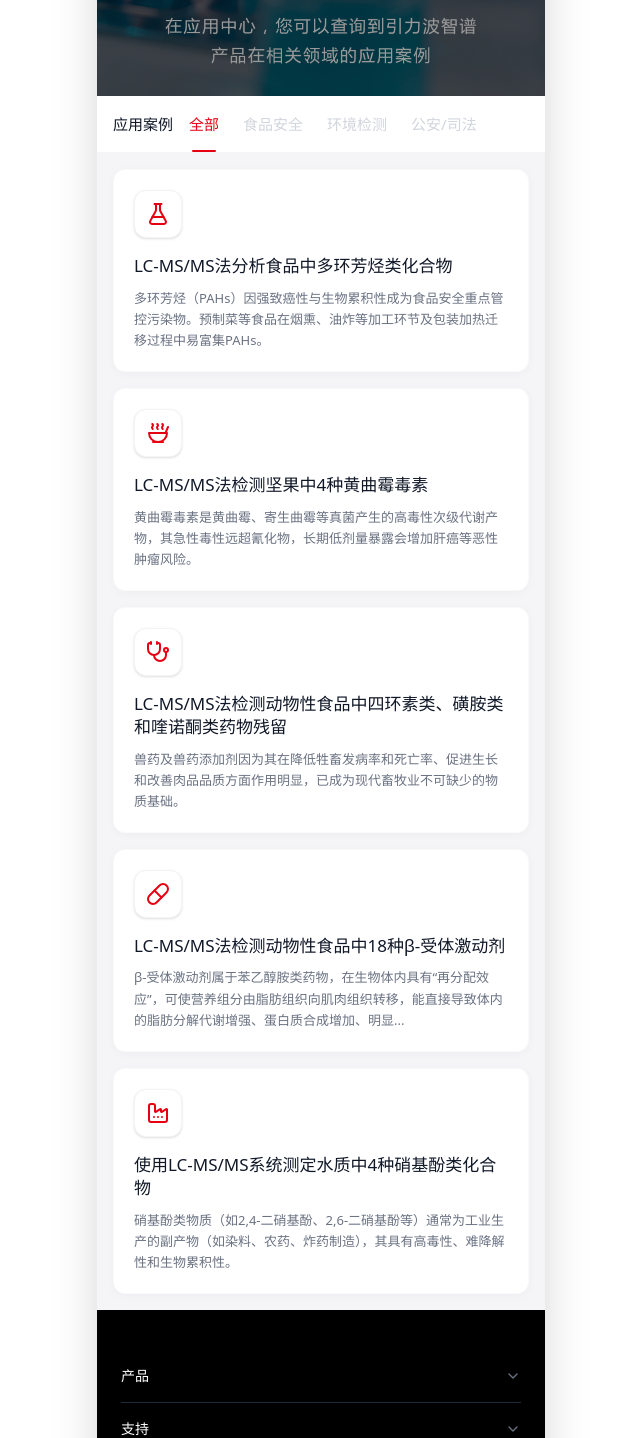
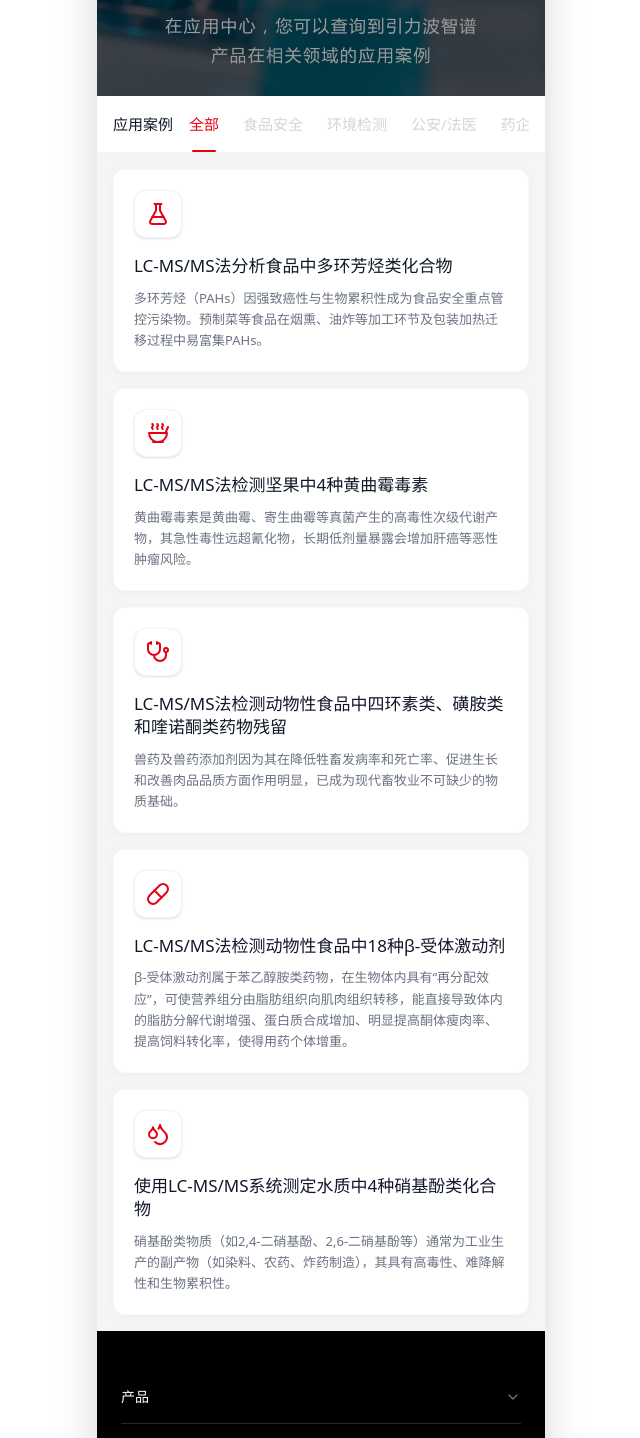
Before and after one commit to gamstek/gamstek-h5, a React (Vite) app: page /cases in a window 1280 px wide. Shown: the part 700-2138 px from the top of the page, without its empty margins (319-959 px from the left). Built offline with nearby package versions, Linux system fonts and the light colour scheme.

Commit message:
feat: 应用案例支持跳转 PDF 并扩充分类数据

```diff
--- a/src/data/config.tsx
+++ b/src/data/config.tsx
@@ -1,4 +1,4 @@
-import { FlaskConical, Soup, Stethoscope, Pill, Factory, LucideIcon } from 'lucide-react';
+import { FlaskConical, Soup, Stethoscope, Pill, Droplets, LucideIcon } from 'lucide-react';
 import React from 'react';
 import homeProductLcmsms from '../assets/home/product-lcmsms.jpg';
 import homeProductFtms from '../assets/home/product-ftms.jpg';
@@ -76,15 +76,16 @@ export const footerLinks = {
   ]
 };
 
-// Cases
-export const caseCategories = ['全部', '食品安全', '环境检测', '公安/司法'];
+// Cases (数据与 https://gamstek.com/technology/ecology 页面一致,分类除"全部"外不可点击)
+export const caseCategories = ['全部', '食品安全', '环境检测', '公安/法医', '药企/CRO', '临床诊断', '化工', '生命科学', '能源'];
 
-export const casesData: Array<{id: number, title: string, description: string, category: string, Icon: LucideIcon}> = [
+export const casesData: Array<{id: number, title: string, description: string, category: string, pdfUrl: string, Icon: LucideIcon}> = [
   {
     id: 1,
     title: 'LC-MS/MS法分析食品中多环芳烃类化合物',
     description: '多环芳烃（PAHs）因强致癌性与生物累积性成为食品安全重点管控污染物。预制菜等食品在烟熏、油炸等加工环节及包装加热迁移过程中易富集PAHs。',
     category: '食品安全',
+    pdfUrl: 'https://gamstek.com/ecology/多环芳烃测.pdf',
     Icon: FlaskConical,
   },
   {
@@ -92,6 +93,7 @@ export const casesData: Array<{id: number, title: string, description: string, c
     title: 'LC-MS/MS法检测坚果中4种黄曲霉毒素',
     description: '黄曲霉毒素是黄曲霉、寄生曲霉等真菌产生的高毒性次级代谢产物，其急性毒性远超氰化物，长期低剂量暴露会增加肝癌等恶性肿瘤风险。',
     category: '食品安全',
+    pdfUrl: 'https://gamstek.com/ecology/黄曲霉素.pdf',
     Icon: Soup,
   },
   {
@@ -99,13 +101,15 @@ export const casesData: Array<{id: number, title: string, description: string, c
     title: 'LC-MS/MS法检测动物性食品中四环素类、磺胺类和喹诺酮类药物残留',
     description: '兽药及兽药添加剂因为其在降低牲畜发病率和死亡率、促进生长和改善肉品品质方面作用明显，已成为现代畜牧业不可缺少的物质基础。',
     category: '食品安全',
+    pdfUrl: 'https://gamstek.com/ecology/磺胺.pdf',
     Icon: Stethoscope,
   },
   {
     id: 4,
     title: 'LC-MS/MS法检测动物性食品中18种β-受体激动剂',
-    description: 'β-受体激动剂属于苯乙醇胺类药物，在生物体内具有“再分配效应”，可使营养组分由脂肪组织向肌肉组织转移，能直接导致体内的脂肪分解代谢增强、蛋白质合成增加、明显...',
+    description: 'β-受体激动剂属于苯乙醇胺类药物，在生物体内具有“再分配效应”，可使营养组分由脂肪组织向肌肉组织转移，能直接导致体内的脂肪分解代谢增强、蛋白质合成增加、明显提高酮体瘦肉率、提高饲料转化率，使得用药个体增重。',
     category: '食品安全',
+    pdfUrl: 'https://gamstek.com/ecology/受体激动剂.pdf',
     Icon: Pill,
   },
   {
@@ -113,7 +117,8 @@ export const casesData: Array<{id: number, title: string, description: string, c
     title: '使用LC-MS/MS系统测定水质中4种硝基酚类化合物',
     description: '硝基酚类物质（如2,4-二硝基酚、2,6-二硝基酚等）通常为工业生产的副产物（如染料、农药、炸药制造），其具有高毒性、难降解性和生物累积性。',
     category: '环境检测',
-    Icon: Factory,
+    pdfUrl: 'https://gamstek.com/ecology/GAMSTEK%20MS%208000%20液质联用系统测定水质中4种硝基酚.pdf',
+    Icon: Droplets,
   }
 ];
 
--- a/src/pages/cases/CasesPage.tsx
+++ b/src/pages/cases/CasesPage.tsx
@@ -72,7 +72,13 @@ export function CasesPage() {
       {/* Case List */}
       <section className="p-4 space-y-4">
         {filteredCases.map(caseItem => (
-          <div key={caseItem.id} className="bg-white rounded-xl p-5 shadow-[0_2px_10px_rgba(0,0,0,0.03)] border border-gray-50">
+          <a
+            key={caseItem.id}
+            href={caseItem.pdfUrl}
+            target="_blank"
+            rel="noopener noreferrer"
+            className="block bg-white rounded-xl p-5 shadow-[0_2px_10px_rgba(0,0,0,0.03)] border border-gray-50 active:bg-gray-50 transition-colors"
+          >
             <div className="w-12 h-12 bg-white rounded-xl shadow-sm border border-gray-100 flex items-center justify-center mb-4 text-[#e60012]">
               <caseItem.Icon size={24} strokeWidth={2} />
             </div>
@@ -82,7 +88,7 @@ export function CasesPage() {
             <p className="text-[13px] text-gray-500 leading-relaxed">
               {caseItem.description}
             </p>
-          </div>
+          </a>
         ))}
       </section>
     </div>
```
